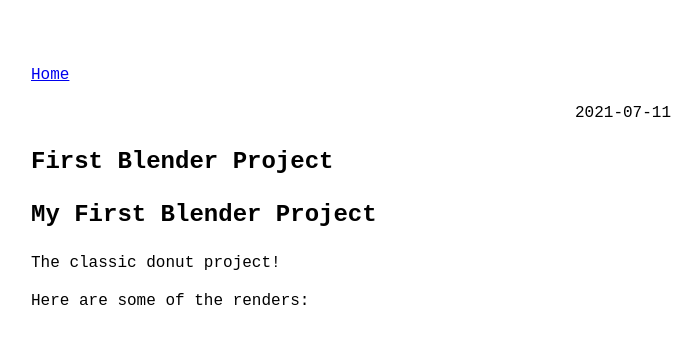
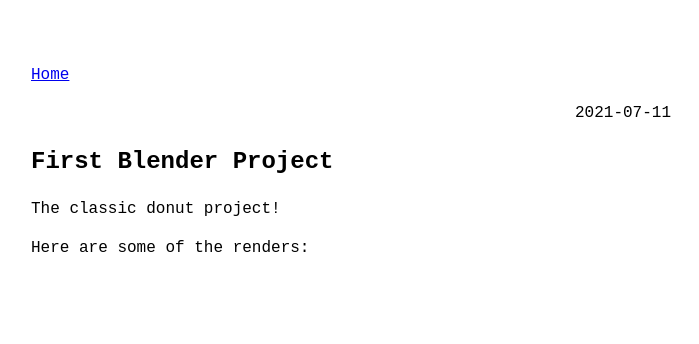
Before and after one commit to thomas-holland/thomas-holland.github.io, a Jekyll site: the page built from _posts/2021-07-11-first-blender-project.md, in a window 1280 px wide. Shown: the top 344 px of the page, without its empty margins (289-988 px from the left). Built offline with Jekyll 4.4.1, drawn with Linux system fonts in a browser that asks for light colours.

Commit message:
Update 2021-07-11-first-blender-project.md

```diff
--- a/_posts/2021-07-11-first-blender-project.md
+++ b/_posts/2021-07-11-first-blender-project.md
@@ -2,8 +2,6 @@
 layout: post
 category: blender
 ---
-# My First Blender Project
-
 The classic donut project!
 
 Here are some of the renders:
```
